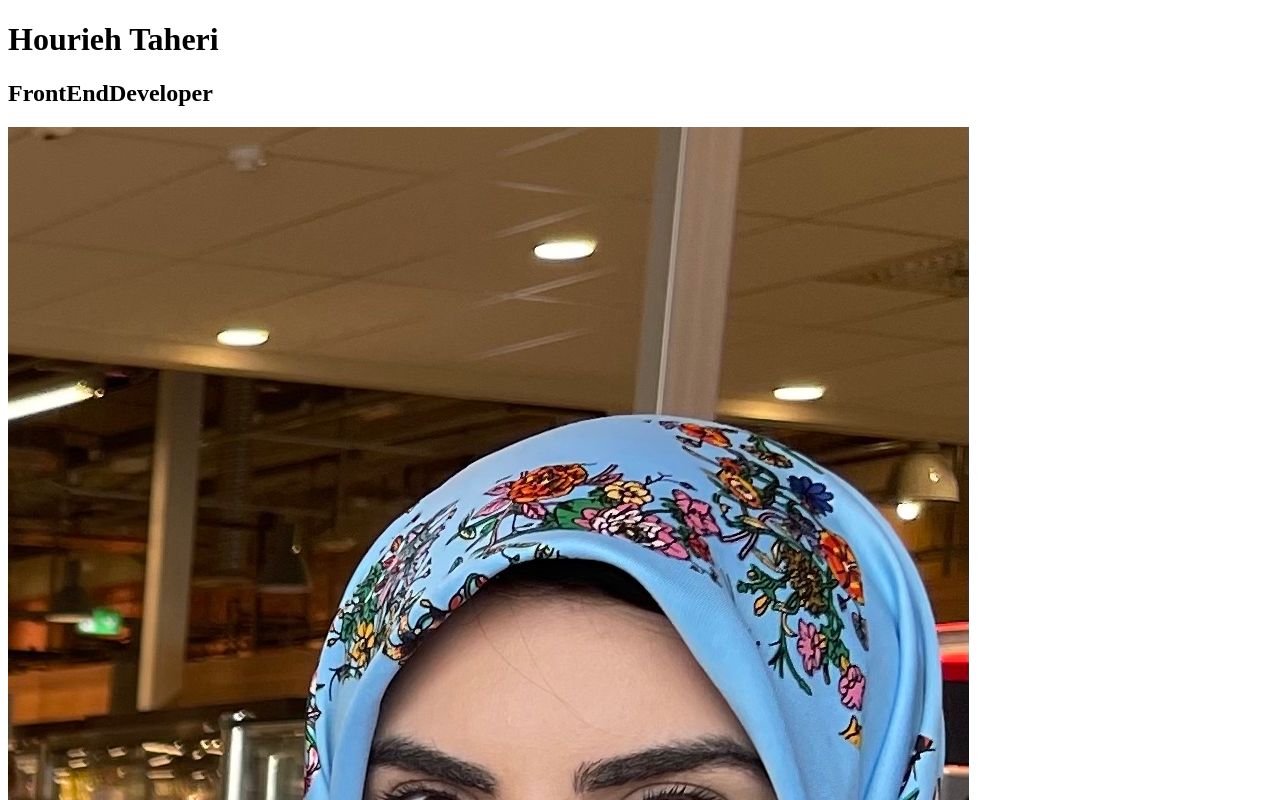
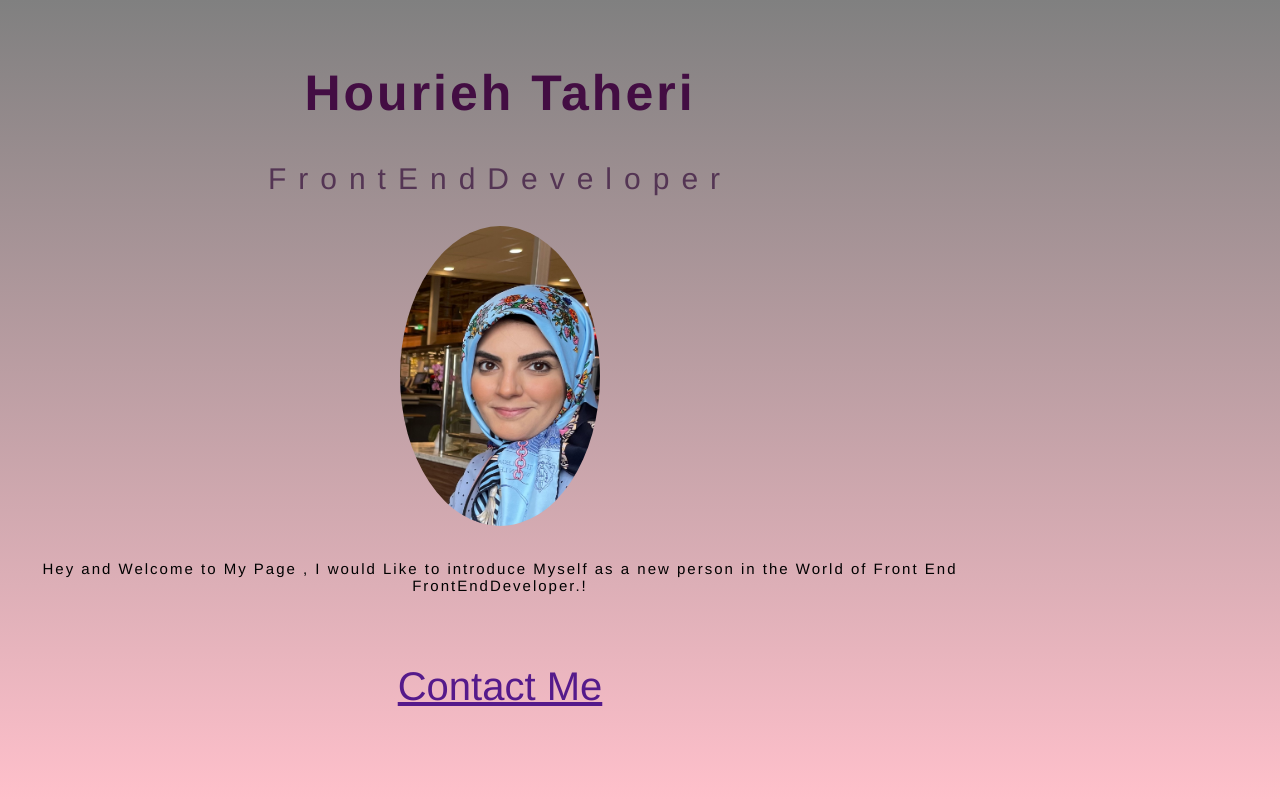
Before and after one commit to Hoorieh-1989/project-profile, a plain HTML site: page index.html in a window 1280 px wide. Shown: the top 800 px of the page. Drawn offline with Linux system fonts and the light colour scheme.

Commit message:
css done 1

```diff
--- a/css/style.css
+++ b/css/style.css
@@ -0,0 +1,68 @@
+
+
+*{
+    margin:0;
+    padding:0;
+    box-sizing: border-box;
+}
+html {
+    text-align: center;
+    font size: 15px;
+    height:100%;
+    background:linear-gradient(grey,pink);
+      }
+
+
+
+body{
+    height: 100%;
+background-position: bottom;
+background:linear-gradient(yellow pink grey);
+background-position: 0 1000px;
+background-size: 50%;
+font-family: 'Franklin Gothic Medium', 'Arial Narrow', Arial, sans-serif;
+}
+
+.container{
+    max-width: 1000px;
+    margin-top: 0;
+    margin-bottom: 0;
+    padding-top: 0;
+    padding-bottom: 0;
+    margin-top:4rem;
+    text-align: center;
+
+}
+img{
+    border-radius: 50%;
+    margin-bottom: 30px;
+    margin-top: 30px;
+
+}
+h1 {
+    color: rgb(67, 13, 67);
+    font-size: 50px;
+    font-weight: 700;
+    letter-spacing: 3px;
+    margin-bottom: 40px;
+}
+h2 {
+    color: rgb(84, 53, 84);
+    font-size: 30px;
+    font-weight: 300;
+    letter-spacing: 12px;
+}
+p{
+    font-size: 15px;
+    font-weight: 200;
+    letter-spacing: 2px;
+}
+.btn {
+    display: inline-block;
+    margin-top: 70px;
+
+    font-size: 40px;
+}
+.btn:hover{
+    color: rgb(228, 153, 73);
+}
--- a/index.html
+++ b/index.html
@@ -9,11 +9,15 @@
 
 </head>
 <body>
+    <nav>
+
+
+    </nav>
     <div class="container">
         <h1>Hourieh Taheri</h1>
         <h2>FrontEndDeveloper</h2>
-        <div class="imgage">
-            <img src="img/hourieh.jpg" alt=Photo of me >
+        <div class="image">
+            <img src="img/hourieh.jpg" alt= Photo of me width="200px" height="300px"  >
         </div>
     <p>Hey and Welcome to My Page , I would Like to introduce Myself as a new person in the World of
         Front End FrontEndDeveloper.!
```
